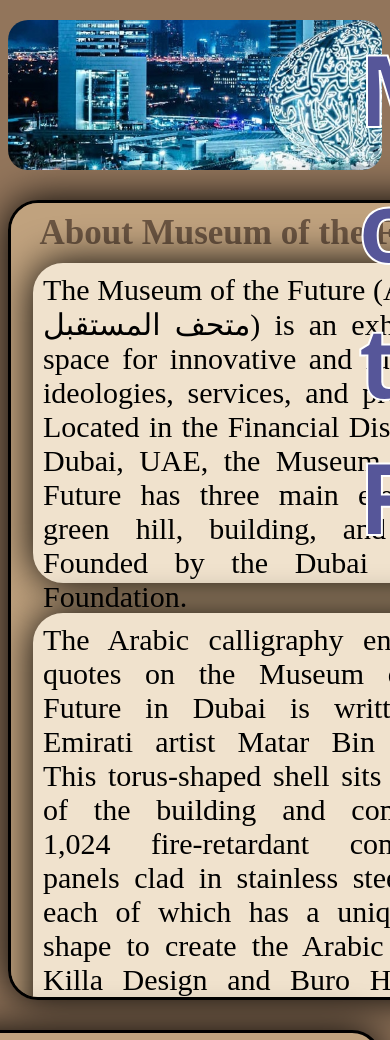
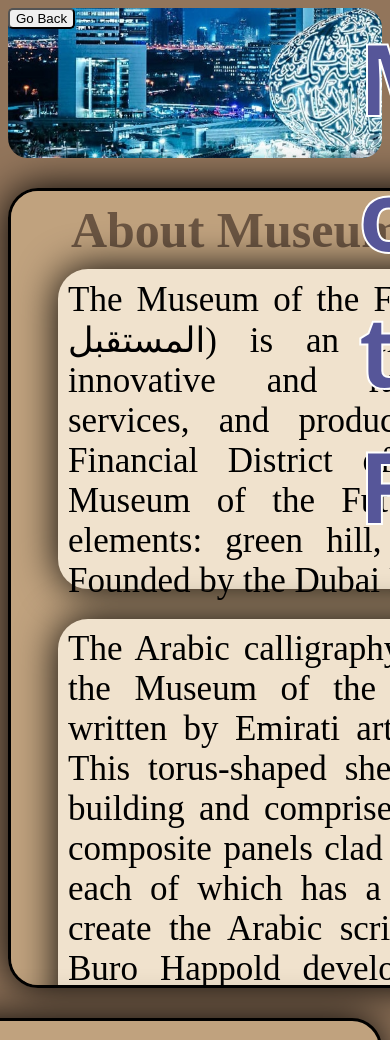
Before and after one commit to Zekkun23/VirtualTourism, a plain HTML site: page VirtualTourism/museum.html in a window 390 px wide. Shown: the top 1040 px of the page. Drawn offline with Linux system fonts and the light colour scheme.

Commit message:
Fix errors in Dubai and Abudhabi
Fix errors and do media queries for normal and large screens

```diff
--- a/VirtualTourism/css/abandoned.css
+++ b/VirtualTourism/css/abandoned.css
@@ -24,7 +24,7 @@ h1{
     -webkit-text-fill-color: #565699;
     margin-left:350px;
     margin-right:350px;
-    margin-top:20px;
+    margin-top: -20px;
     border-radius:20px;
 }
 /*Css for all of the div*/
@@ -112,6 +112,11 @@ div img{
     height: 380px;
 }
 
+button{
+    margin-right:auto;
+    border-radius:5px;
+}
+
 .video-responsive{
     height: 5px;
     width: 5px;
@@ -124,13 +129,13 @@ div img{
     position:absolute;
     }
 
-@media only screen and (max-width: 2020px) {
+    @media (min-width: 1551px) {
         div.scroll{
-        width:500px;
+            width:680px;
         }
 
         .map{
-        width:980px;
+            width:1200px;
         }
 
         .textheader{
@@ -139,21 +144,27 @@ div img{
 
         .box1{
             font-size: 30px;
-        width:450px;
-        height:320px;
+            width:580px;
+            height:200px;
         }
 
         .box2{
             margin-top:30px;
             font-size: 30px;
-        width:450px;
-        height:460px;
+            width:580px;
+            height:385px;
         }
       }
 
-  @media only screen and (min-width: 1366px) {
+
+  @media (min-width: 1025px) and (max-width: 1550px) {
+
+    h1{
+        font-size:80px;
+    }
+
     div.scroll{
-        width:480px;
+        width:500px;
     }
 
     .map{
@@ -166,14 +177,14 @@ div img{
 
     .box1{
         font-size: 30px;
-        width:450px;
-        height:300px;
+        width:420px;
+        height:320px;
     }
 
     .box2{
         margin-top:30px;
         font-size: 30px;
-        width:450px;
-        height:490px;
+        width:420px;
+        height:530px;
     }
   }
--- a/VirtualTourism/css/abu.css
+++ b/VirtualTourism/css/abu.css
@@ -82,3 +82,8 @@ div:hover {
     padding:6px;
     box-shadow: 0 0 20px #ffffff;
   }
+
+  button{
+    margin-right:auto;
+    border-radius:5px;
+}
--- a/VirtualTourism/css/burjkhalifa.css
+++ b/VirtualTourism/css/burjkhalifa.css
@@ -24,7 +24,7 @@ h1{
     -webkit-text-fill-color: #565699;
     margin-left:350px;
     margin-right:350px;
-    margin-top:20px;
+    margin-top:-20px;
     border-radius:20px;
 }
 /*Css for all of the div*/
@@ -124,6 +124,11 @@ div img{
     position:absolute;
     }
 
+    button{
+        margin-right:auto;
+        border-radius:5px;
+    }
+
     @media (min-width: 1551px) {
         div.scroll{
             width:680px;
@@ -154,11 +159,11 @@ div img{
 
   @media (min-width: 1025px) and (max-width: 1550px) {
     div.scroll{
-        width:500px;
+        width:480px;
     }
 
     .map{
-        width:970px;
+        width:1000px;
     }
 
     .textheader{
--- a/VirtualTourism/css/dubai.css
+++ b/VirtualTourism/css/dubai.css
@@ -82,3 +82,8 @@ div:hover {
     padding:6px;
     box-shadow: 0 0 20px #ffffff;
   }
+
+  button{
+    margin-right:auto;
+    border-radius:5px;
+}
--- a/VirtualTourism/css/emiratespalace.css
+++ b/VirtualTourism/css/emiratespalace.css
@@ -24,7 +24,7 @@ h1{
     -webkit-text-fill-color: #565699;
     margin-left:350px;
     margin-right:350px;
-    margin-top:20px;
+    margin-top:-20px;
     border-radius:20px;
 }
 /*Css for all of the div*/
@@ -124,13 +124,18 @@ div img{
     position:absolute;
     }
 
-@media only screen and (max-width: 2020px) {
+    button{
+        margin-right:auto;
+        border-radius:5px;
+    }
+
+    @media (min-width: 1551px) {
         div.scroll{
-        width:500px;
+            width:680px;
         }
 
         .map{
-        width:980px;
+            width:1200px;
         }
 
         .textheader{
@@ -139,25 +144,26 @@ div img{
 
         .box1{
             font-size: 30px;
-        width:450px;
-        height:320px;
+            width:580px;
+            height:280px;
         }
 
         .box2{
             margin-top:30px;
             font-size: 30px;
-        width:450px;
-        height:460px;
+            width:580px;
+            height:490px;
         }
       }
 
-  @media only screen and (min-width: 1366px) {
+
+  @media (min-width: 1025px) and (max-width: 1550px) {
     div.scroll{
         width:480px;
     }
 
     .map{
-        width:970px;
+        width:1000px;
     }
 
     .textheader{
@@ -166,14 +172,14 @@ div img{
 
     .box1{
         font-size: 30px;
-        width:450px;
-        height:400px;
+        width:420px;
+        height:390px;
     }
 
     .box2{
         margin-top:30px;
         font-size: 30px;
-        width:450px;
-        height:655px;
+        width:420px;
+        height:700px;
     }
   }
--- a/VirtualTourism/css/ferrari.css
+++ b/VirtualTourism/css/ferrari.css
@@ -24,7 +24,7 @@ h1{
     -webkit-text-fill-color: #565699;
     margin-left:350px;
     margin-right:350px;
-    margin-top:20px;
+    margin-top:-20px;
     border-radius:20px;
 }
 /*Css for all of the div*/
@@ -124,13 +124,18 @@ div img{
     position:absolute;
     }
 
-@media only screen and (max-width: 2020px) {
+    button{
+        margin-right:auto;
+        border-radius:5px;
+    }
+
+    @media (min-width: 1551px) {
         div.scroll{
-        width:500px;
+            width:680px;
         }
 
         .map{
-        width:980px;
+            width:1200px;
         }
 
         .textheader{
@@ -139,25 +144,26 @@ div img{
 
         .box1{
             font-size: 30px;
-        width:450px;
-        height:320px;
+            width:580px;
+            height:230px;
         }
 
         .box2{
             margin-top:30px;
             font-size: 30px;
-        width:450px;
-        height:460px;
+            width:580px;
+            height:220px;
         }
       }
 
-  @media only screen and (min-width: 1366px) {
+
+  @media (min-width: 1025px) and (max-width: 1550px) {
     div.scroll{
         width:480px;
     }
 
     .map{
-        width:970px;
+        width:1000px;
     }
 
     .textheader{
@@ -166,14 +172,14 @@ div img{
 
     .box1{
         font-size: 30px;
-        width:450px;
-        height:300px;
+        width:420px;
+        height:330px;
     }
 
     .box2{
         margin-top:30px;
         font-size: 30px;
-        width:450px;
-        height:300px;
+        width:420px;
+        height:320px;
     }
   }
--- a/VirtualTourism/css/frame.css
+++ b/VirtualTourism/css/frame.css
@@ -24,7 +24,7 @@ h1{
     -webkit-text-fill-color: #565699;
     margin-left:350px;
     margin-right:350px;
-    margin-top:20px;
+    margin-top:-20px;
     border-radius:20px;
 }
 /*Css for all of the div*/
@@ -124,13 +124,13 @@ div img{
     position:absolute;
     }
 
-@media only screen and (max-width: 2020px) {
+    @media (min-width: 1551px) {
         div.scroll{
-        width:500px;
+            width:680px;
         }
 
         .map{
-        width:980px;
+            width:1200px;
         }
 
         .textheader{
@@ -139,25 +139,26 @@ div img{
 
         .box1{
             font-size: 30px;
-        width:450px;
-        height:320px;
+            width:580px;
+            height:250px;
         }
 
         .box2{
             margin-top:30px;
             font-size: 30px;
-        width:450px;
-        height:460px;
+            width:580px;
+            height:320px;
         }
       }
 
-  @media only screen and (min-width: 1366px) {
+
+  @media (min-width: 1025px) and (max-width: 1550px) {
     div.scroll{
         width:480px;
     }
 
     .map{
-        width:970px;
+        width:1000px;
     }
 
     .textheader{
@@ -166,14 +167,14 @@ div img{
 
     .box1{
         font-size: 30px;
-        width:450px;
-        height:360px;
+        width:420px;
+        height:320px;
     }
 
     .box2{
         margin-top:30px;
         font-size: 30px;
-        width:450px;
-        height:400px;
+        width:420px;
+        height:460px;
     }
   }
--- a/VirtualTourism/css/grandmosque.css
+++ b/VirtualTourism/css/grandmosque.css
@@ -24,7 +24,7 @@ h1{
     -webkit-text-fill-color: #565699;
     margin-left:350px;
     margin-right:350px;
-    margin-top:20px;
+    margin-top:-20px;
     border-radius:20px;
 }
 /*Css for all of the div*/
@@ -124,13 +124,18 @@ div img{
     position:absolute;
     }
 
-@media only screen and (max-width: 2020px) {
+    button{
+        margin-right:auto;
+        border-radius:5px;
+    }
+
+    @media (min-width: 1551px) {
         div.scroll{
-        width:500px;
+            width:680px;
         }
 
         .map{
-        width:980px;
+            width:1200px;
         }
 
         .textheader{
@@ -139,25 +144,26 @@ div img{
 
         .box1{
             font-size: 30px;
-        width:450px;
-        height:320px;
+            width:580px;
+            height:250px;
         }
 
         .box2{
             margin-top:30px;
             font-size: 30px;
-        width:450px;
-        height:460px;
+            width:580px;
+            height:390px;
         }
       }
 
-  @media only screen and (min-width: 1366px) {
+
+  @media (min-width: 1025px) and (max-width: 1550px) {
     div.scroll{
         width:480px;
     }
 
     .map{
-        width:970px;
+        width:1000px;
     }
 
     .textheader{
@@ -166,14 +172,14 @@ div img{
 
     .box1{
         font-size: 30px;
-        width:450px;
-        height:360px;
+        width:420px;
+        height:390px;
     }
 
     .box2{
         margin-top:30px;
         font-size: 30px;
-        width:450px;
-        height:500px;
+        width:420px;
+        height:520px;
     }
   }
--- a/VirtualTourism/css/museum.css
+++ b/VirtualTourism/css/museum.css
@@ -24,7 +24,7 @@ h1{
     -webkit-text-fill-color: #565699;
     margin-left:350px;
     margin-right:350px;
-    margin-top:20px;
+    margin-top:-20px;
     border-radius:20px;
 }
 /*Css for all of the div*/
@@ -124,13 +124,19 @@ div img{
     position:absolute;
     }
 
-@media only screen and (max-width: 2020px) {
+    button{
+        margin-right:auto;
+        border-radius:5px;
+    }
+
+
+    @media (min-width: 1551px) {
         div.scroll{
-        width:500px;
+            width:680px;
         }
 
         .map{
-        width:980px;
+            width:1200px;
         }
 
         .textheader{
@@ -139,25 +145,33 @@ div img{
 
         .box1{
             font-size: 30px;
-        width:450px;
-        height:320px;
+            width:580px;
+            height:280px;
         }
 
         .box2{
             margin-top:30px;
             font-size: 30px;
-        width:450px;
-        height:460px;
+            width:580px;
+            height:450px;
         }
       }
 
-  @media only screen and (min-width: 1366px) {
+
+  @media (min-width: 1025px) and (max-width: 1550px) {
+
+    h1{
+        font-size:70px;
+        margin-top:-20px;
+
+    }
+
     div.scroll{
         width:480px;
     }
 
     .map{
-        width:970px;
+        width:1000px;
     }
 
     .textheader{
@@ -166,14 +180,14 @@ div img{
 
     .box1{
         font-size: 30px;
-        width:450px;
-        height:360px;
+        width:420px;
+        height:440px;
     }
 
     .box2{
         margin-top:30px;
         font-size: 30px;
-        width:450px;
-        height:600px;
+        width:420px;
+        height:630px;
     }
   }
--- a/VirtualTourism/museum.html
+++ b/VirtualTourism/museum.html
@@ -5,6 +5,7 @@
   </head>
   <!--Text of header-->
   <header id="header-backgroud">
+    <button onclick="history.back()">Go Back</button>
     <h1>Museum of the Future</h1>
 </header>
   <body>
@@ -39,10 +40,10 @@ Killa Design and Buro Happold developed new parametric design and Building Infor
             <text class="locationheader">Location</text>
             <div class="mapouter">
                 <div class="gmap_canvas">
-                    <iframe width="950" height="600" id="gmap_canvas" src="https://maps.google.com/maps?q=the%20Museum%20of%20the%20Future&t=&z=13&ie=UTF8&iwloc=&output=embed" frameborder="0" scrolling="no" marginheight="0" marginwidth="0">
+                    <iframe width="950" height="600" id="gmap_canvas" src="https://maps.google.com/maps?q=25.22118531478671,%2055.28210341852264&t=&z=13&ie=UTF8&iwloc=&output=embed" frameborder="0" scrolling="no" marginheight="0" marginwidth="0">
                     </iframe>
                     <style>.mapouter{position:center;text-align:right;height:600px;width:950px;}</style>
-                    <text>Phone: 04 888 8888 | Email: info@atthetop.ae</text><style>.gmap_canvas {overflow:hidden;background:white;padding-bottom:10px;font-family:'Segoe UI', Tahoma, Geneva, Verdana, sans-serif !important;height:600px;width:950px;}</style></div></div>
+                    <text>Phone: 800 2071 </text> <text> Email: info@museumofthefuture.ae</text><style>.gmap_canvas {overflow:hidden;background:white;padding-bottom:10px;font-family:'Segoe UI', Tahoma, Geneva, Verdana, sans-serif !important;height:600px;width:950px;}</style></div></div>
         </div>
   </body>
   </html>
```
Also changed, not shown: VirtualTourism/abandoned.html (+2 -1 lines), VirtualTourism/abu.html (+4 -3 lines), VirtualTourism/ajmanmosque.html (+1 -0 lines), VirtualTourism/burjkhalifa.html (+1 -0 lines), VirtualTourism/dubai.html (+5 -2 lines), VirtualTourism/emiratespalace.html (+3 -2 lines), VirtualTourism/ferarri.html (+3 -2 lines), VirtualTourism/frame.html (+3 -2 lines), VirtualTourism/grandmosque.html (+3 -2 lines). Lines whose indentation alone changed are shown as unchanged.
